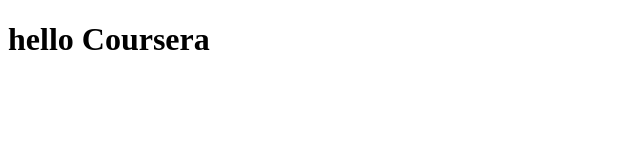
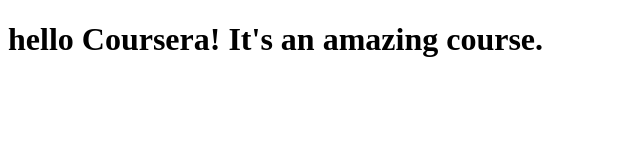
Before and after one commit to wajiha-tahir/coursera-test, a plain HTML site: page index.html in a window 1280 px wide. Shown: the whole page, without its empty margins (0-640 px from the left). Drawn offline with Linux system fonts and the light colour scheme.

Commit message:
my new file

```diff
--- a/index.html
+++ b/index.html
@@ -7,6 +7,7 @@
     <title>Document</title>
 </head>
 <body>
-    <h1>hello Coursera</h1>
+    <h1>hello Coursera! It's an amazing course.</h1>
+
 </body>
 </html>
```
